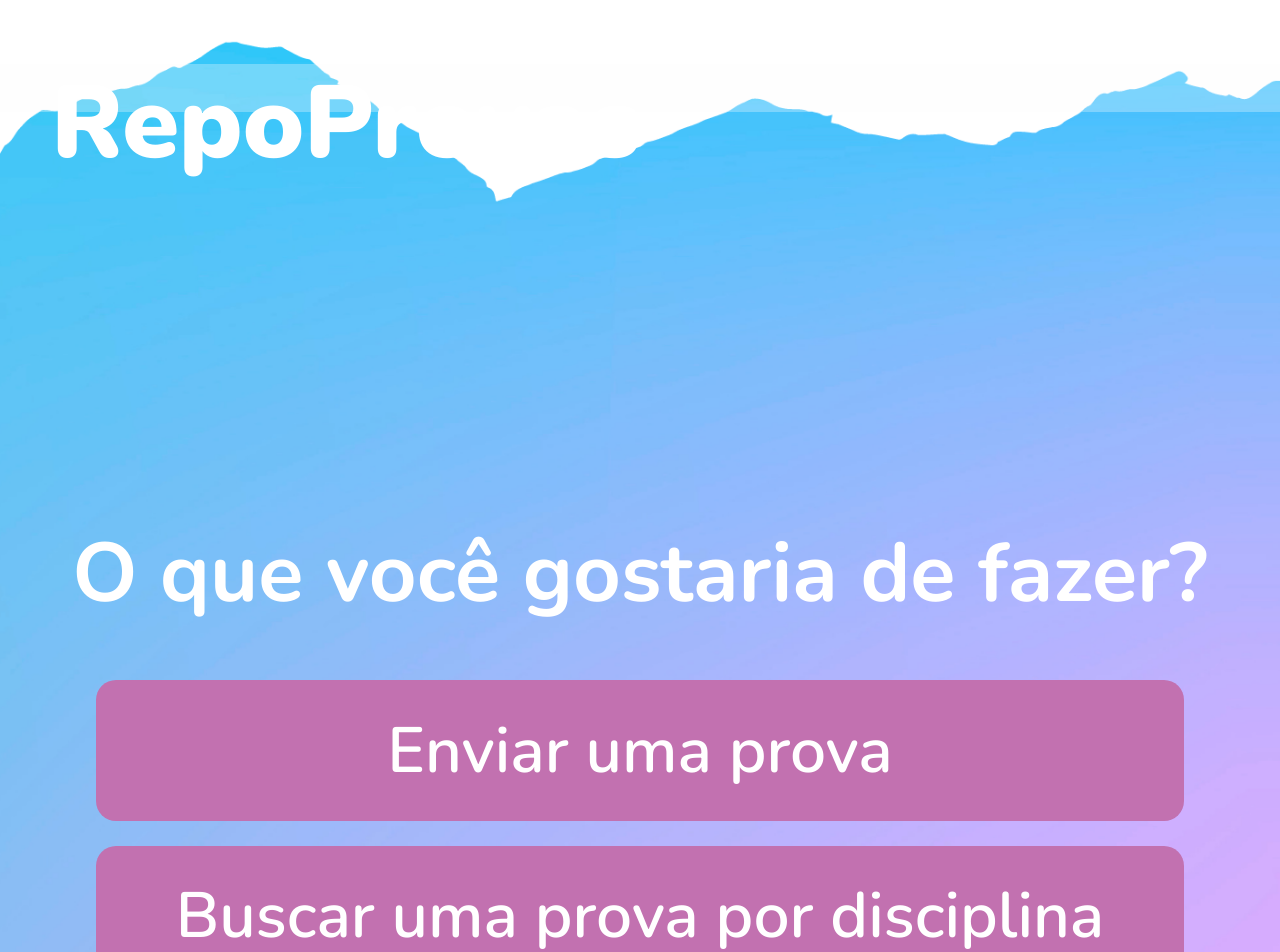
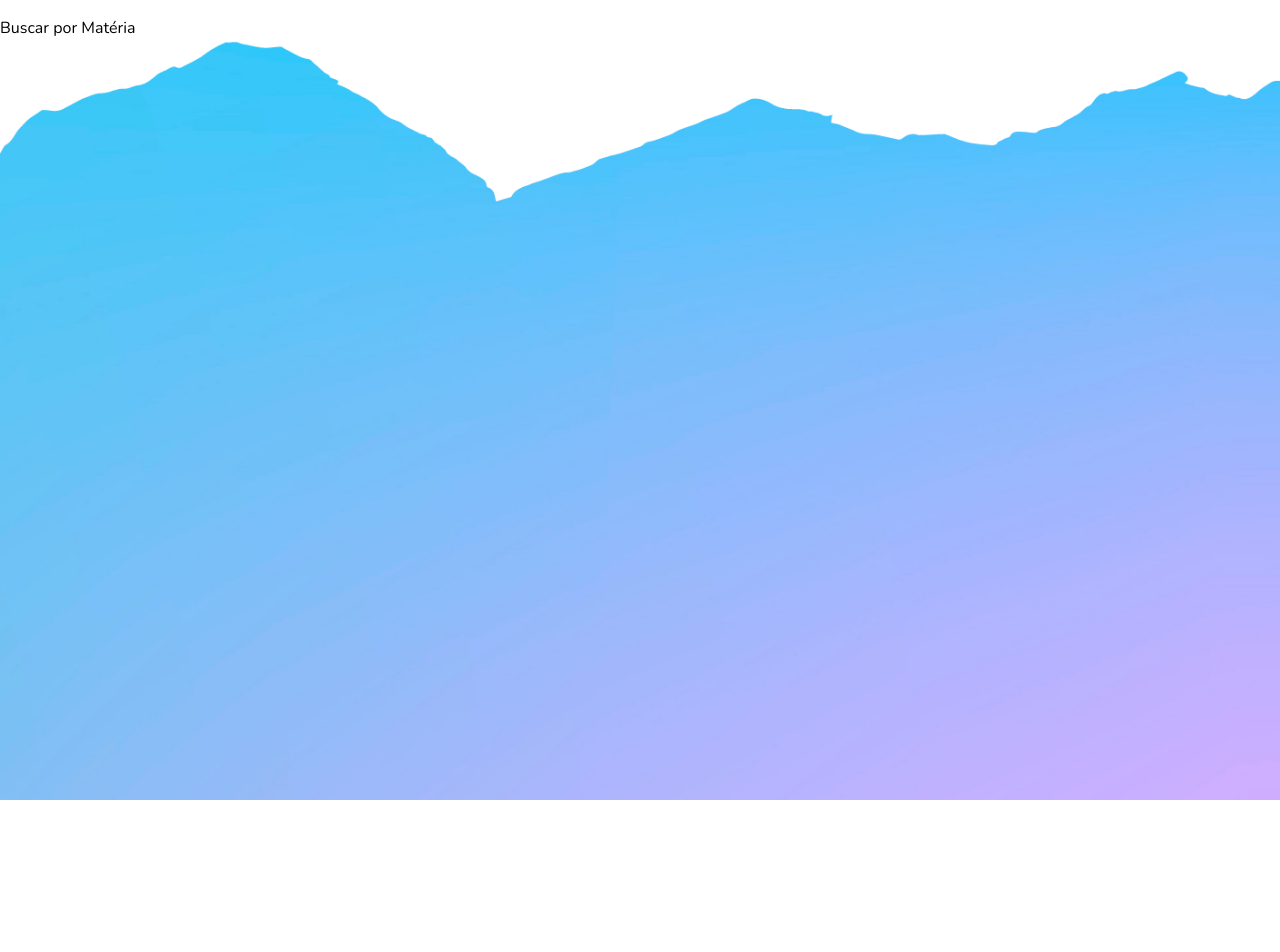
Before and after one commit to LauVieira/RepoProvasFront, a React app: page /buscar/por-materia in a window 1280 px wide. Shown: the top 952 px of the page. After the commit the page ends 800 px from the top, so only its background shows below. Built offline with nearby package versions, Linux system fonts and the light colour scheme.

Commit message:
Landing Page done

```diff
--- a/src/App.js
+++ b/src/App.js
@@ -1,11 +1,17 @@
 import React from 'react';
 import { BrowserRouter as Router, Route, Switch } from 'react-router-dom';
 import LandingPage from './pages/LandingPage';
+import SendExam from './pages/SendExam';
+import ExamBySubject from './pages/ExamBySubject';
+import ExamByTeacher from './pages/ExamByTeacher';
 
 export default function App() {
   return (
     <Router>
         <Switch>
+          <Route path='/buscar/por-professor' component={ExamByTeacher} />
+          <Route path='/buscar/por-materia' component={ExamBySubject} />
+          <Route path='/enviar-prova' component={SendExam} />
           <Route path='/' component={LandingPage} />
         </Switch>
     </Router>
--- /dev/null
+++ b/src/pages/ExamBySubject.js
@@ -0,0 +1,8 @@
+import React from 'react';
+import styled from 'styled-components';
+
+export default function ExamBySubject () {
+    return (
+        <h1>Buscar por Matéria</h1>
+    );
+}
--- /dev/null
+++ b/src/pages/ExamByTeacher.js
@@ -0,0 +1,8 @@
+import React from 'react';
+import styled from 'styled-components';
+
+export default function ExamByTeacher () {
+    return (
+        <h1>Buscar por Professor</h1>
+    );
+}
--- /dev/null
+++ b/src/pages/LandingPage.js
@@ -0,0 +1,56 @@
+import React from 'react';
+import { Link } from 'react-router-dom';
+import styled from 'styled-components';
+import Header from '../components/Header';
+
+export default function LandingPage () {
+
+    return (
+        <MainPage>
+            <Header/>
+
+            <h1>O que você gostaria de fazer?</h1>
+
+            <Link to='/enviar-prova'>
+                Enviar uma prova
+            </Link>
+
+            <Link to='/buscar/por-materia'>
+                Buscar uma prova por disciplina
+            </Link>
+
+            <Link to='/buscar/por-professor'>
+                Buscar uma prova por professor
+            </Link>
+        </MainPage>
+    );
+}
+
+
+
+
+const MainPage = styled.main`
+    align-items: center;
+    display: flex;
+    flex-direction: column;
+    height: 100%;
+    h1 {
+        color: #FFF;
+        font-size: 6.5vw;
+        font-weight: 700;
+        margin: 40vw 0 5vh 0;
+    }
+
+    a {
+        background: #C271B0;
+        border-radius: 20px;
+        color: #FFF;
+        display: block;
+        font-size: 5vw;
+        font-weight: 600;
+        margin-top: 25px;
+        padding: 3vw 0;
+        text-align: center;
+        width: 85vw;
+    }
+`;
--- a/src/pages/LandingPage/Button.js
+++ /dev/null
@@ -1,15 +0,0 @@
-import styled from 'styled-components';
-
-const Button = styled.button`
-    background: #C271B0;
-    border-radius: 20px;
-    color: #FFF;
-    font-size: 5vw;
-    font-weight: 600;
-    margin-top: 25px;
-    padding: 3vw 0;
-    text-align: center;
-    width: 85vw;
-`;
-
-export default Button;
--- a/src/pages/LandingPage/index.js
+++ /dev/null
@@ -1,32 +0,0 @@
-import React from 'react';
-import styled from 'styled-components';
-import Header from '../../components/Header';
-import Button from './Button';
-
-export default function LandingPage () {
-    return (
-        <MainPage>
-            <Header/>
-            <h1>O que você gostaria de fazer?</h1>
-            <Button onClick={ () => alert('entrei')}>Enviar uma prova</Button>
-            <Button onClick={ () => alert('entrei')}>Buscar uma prova por disciplina</Button>
-            <Button onClick={ () => alert('entrei')}>Buscar uma prova por professor</Button>
-        </MainPage>
-    );
-}
-
-
-
-
-const MainPage = styled.main`
-    align-items: center;
-    display: flex;
-    flex-direction: column;
-    height: 100vh;
-    h1 {
-        color: #FFF;
-        font-size: 6.5vw;
-        font-weight: 700;
-        margin: 40vw 0 5vh 0;
-    }
-`;
--- /dev/null
+++ b/src/pages/SendExam/index.js
@@ -0,0 +1,8 @@
+import React from 'react';
+import styled from 'styled-components';
+
+export default function UploadPage () {
+    return (
+        <h1>Enviar prova</h1>
+    );
+}
```
